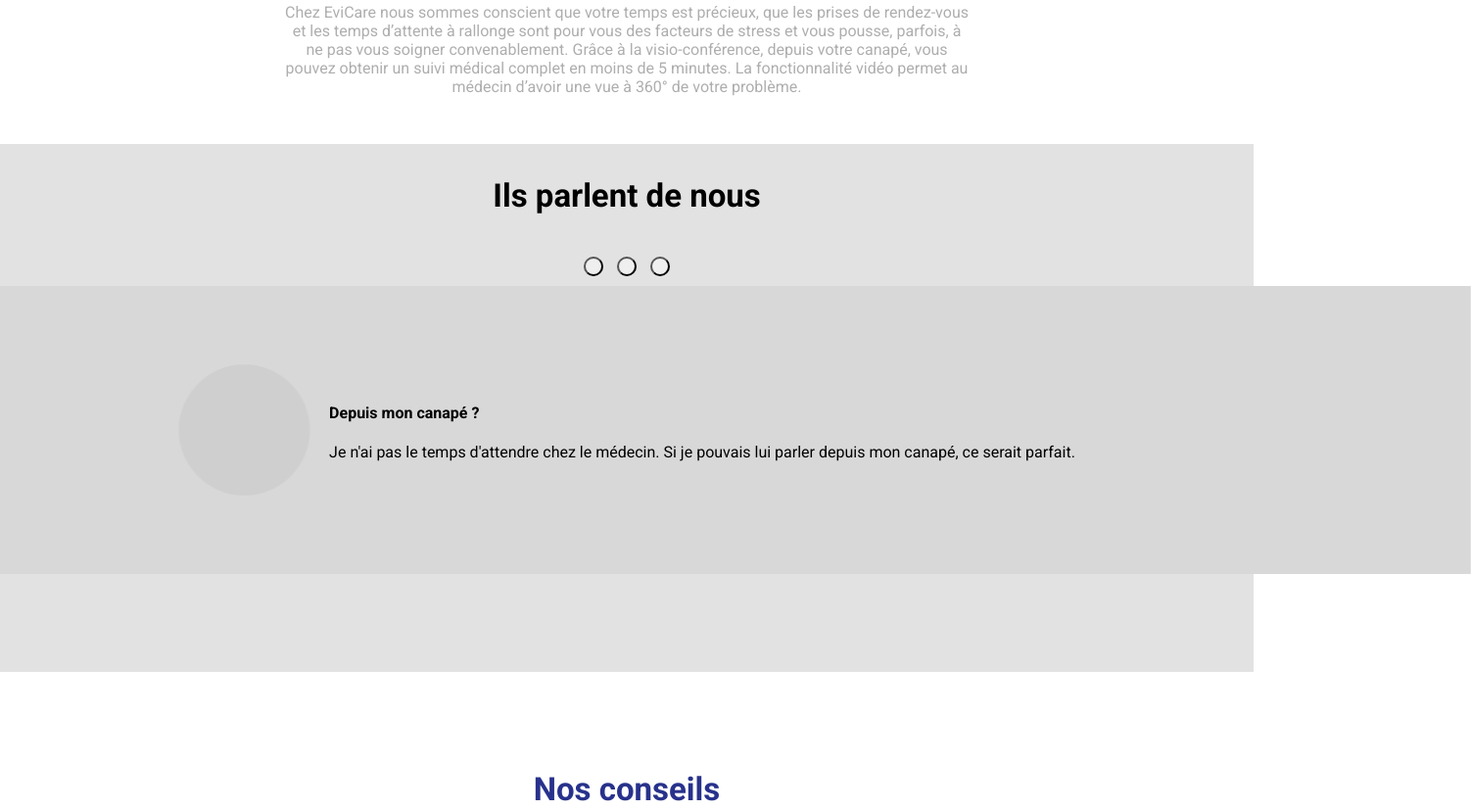
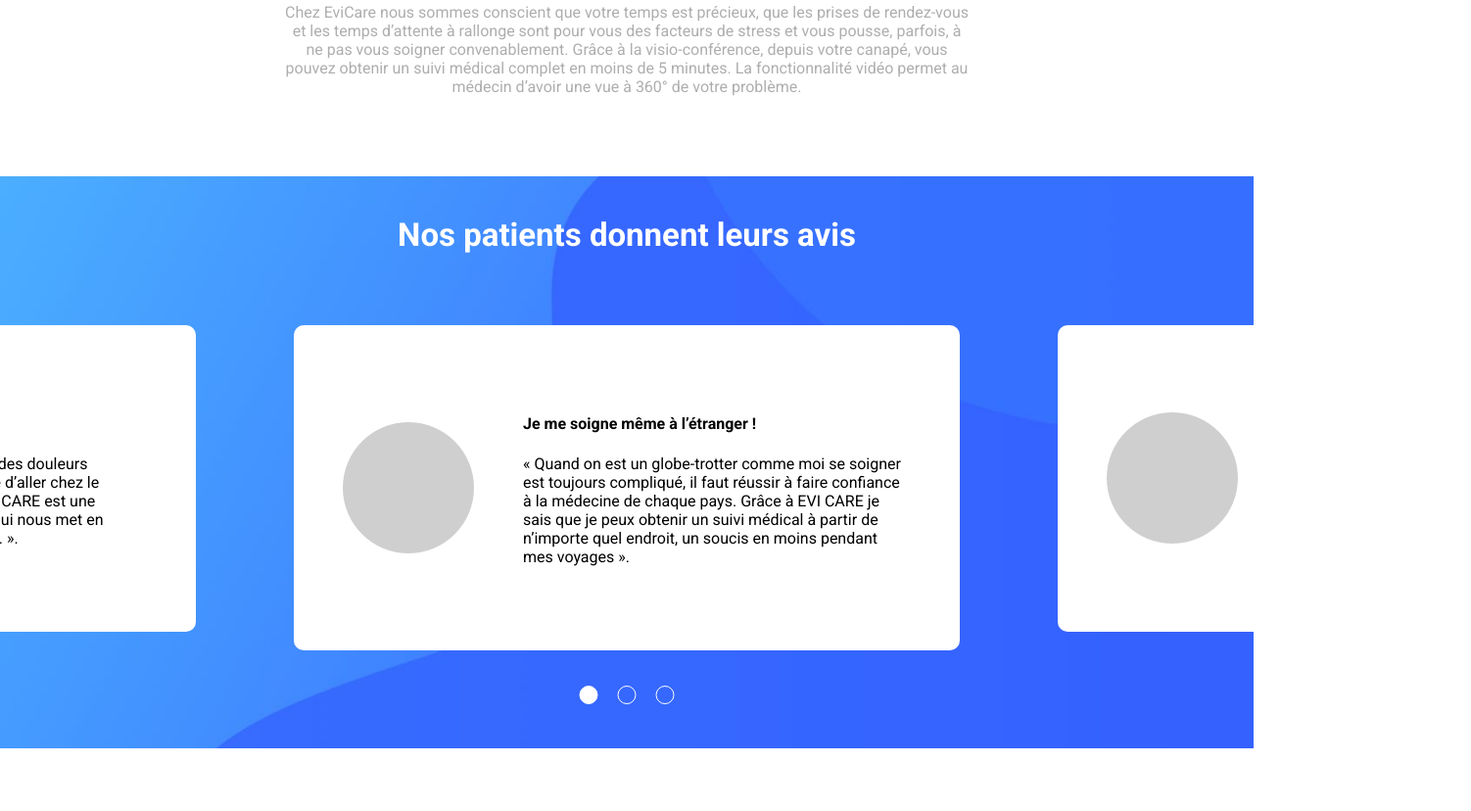
Before and after one commit to leovdw/EviCare, a website: page src/index.html in a window 1280 px wide. Shown: the part 1452-2280 px from the top of the page at 98% size, 1502 px wide, since content can reach past the window. Drawn offline with nearby package versions, Linux system fonts and the light colour scheme; files that its build step writes are made by us from their sources; files whose address does not match are found by name.

Commit message:
update dev

```diff
--- a/src/index.html
+++ b/src/index.html
@@ -6,7 +6,7 @@
     <meta http-equiv="X-UA-Compatible" content="ie=edge">
     <link rel="stylesheet" href="css/styles.css">
     <link href="https://fonts.googleapis.com/css?family=Roboto:400,500,700" rel="stylesheet">
-    <link rel="stylesheet" href="https://cdnjs.cloudflare.com/ajax/libs/tiny-slider/2.7.4/tiny-slider.css">
+    <link rel="stylesheet" type="text/css" href="//cdn.jsdelivr.net/npm/slick-carousel@1.8.1/slick/slick.css"/>
 
     <title>EviCare</title>
 </head>
@@ -156,32 +156,32 @@
     </div>
 
 
-        <section class="slider">
-          <h3>Ils parlent de nous</h3>
-          <div class="my-slider">
+        <div class="slider">
+          <h3>Nos patients donnent leurs avis</h3>
+          <div class="slide__wrap">
             <div class="slider__card">
               <img src="img/rond.png" alt="">
               <div>
-                <h4>Depuis mon canapé ?</h4>
-                <p>Je n'ai pas le temps d'attendre chez le médecin. Si je pouvais lui parler depuis mon canapé, ce serait parfait.</p>
+                <h4>Je me soigne même à l’étranger !</h4>
+                <p>« Quand on est un globe-trotter comme moi se soigner est toujours compliqué, il faut réussir à faire confiance à la médecine de chaque pays. Grâce à EVI CARE je sais que je peux obtenir un suivi médical à partir de n’importe quel endroit, un soucis en moins pendant mes voyages ».</p>
               </div>
             </div>
             <div class="slider__card">
               <img src="img/rond.png" alt="">
               <div>
-                <h4>Depuis mon canapé ? 2</h4>
-                <p>Je n'ai pas le temps d'attendre chez le médecin. Si je pouvais lui parler depuis mon canapé, ce serait parfait.</p>
+                <h4>Avant d’aller au travail</h4>
+                <p>«  Ce matin, mon enfant se plaignait d’un mal de ventre important, seulement je n’avais pas le temps d’aller chez le médecin, heureusement en 5 minutes sur EVI CARE, j’ai pu avoir un diagnostic et soigner mon enfant comme il fallait ».</p>
               </div>
             </div>
             <div class="slider__card">
               <img src="img/rond.png" alt="">
               <div>
-                <h4>Depuis mon canapé ? 3</h4>
-                <p>Je n'ai pas le temps d'attendre chez le médecin. Si je pouvais lui parler depuis mon canapé, ce serait parfait.</p>
+                <h4>J’obtiens des réponses facilement</h4>
+                <p>«  J’ai longtemps pris sur moi pour des douleurs récurrentes car je n’avais pas envie d’aller chez le médecin, maintenant c’est fini. EVI CARE est une application simple d’utilisation et qui nous met en relation avec des médecins fiables.  ».</p>
               </div>
             </div>
           </div>
-        </section>
+        </div>
 
     <div class="section-advices display_patient" id="advices">
       <h2>Nos conseils</h2>
@@ -290,15 +290,25 @@
                 </div>
                 <div>
                     <h3>EVICARE</h3>
-                    <p>Ne restez plus sans réponse fiable sur votre santé ! EviCare est une application de télé-consultation confidentielle qui vous mets en relation, immédiatement, avec des médecins et spécialistes qualifiés disponibles 7j/7 et 24h/24, où que vous soyez en France ou à l’étranger. </p>
+                    <!-- <p>Ne restez plus sans réponse fiable sur votre santé ! EviCare est une application de télé-consultation confidentielle qui vous mets en relation où que vous soyez en France ou à l’étranger. </p> -->
                 </div>
 
+            </div>
+            <div class="footer__core--item-three">
+              <div class="logo">
+
+              </div>
+              <h4>par EviCare</h1>
             </div>
         </section>
     </footer>
 
 </body>
 
-<script src="https://cdnjs.cloudflare.com/ajax/libs/tiny-slider/2.7.4/min/tiny-slider.js"></script>
+<script
+  src="https://code.jquery.com/jquery-3.3.1.min.js"
+  integrity="sha256-FgpCb/KJQlLNfOu91ta32o/NMZxltwRo8QtmkMRdAu8="
+  crossorigin="anonymous"></script>
+<script type="text/javascript" src="https://cdn.jsdelivr.net/npm/slick-carousel@1.8.1/slick/slick.min.js"></script>
 <script type="text/javascript" src="js/script.js"></script>
 </html>
--- a/src/js/script.js
+++ b/src/js/script.js
@@ -63,11 +63,26 @@
 
 
 
-var slider = tns({
-  container: '.my-slider',
-  items: 1,
-  slideBy: 'page',
-  // gutter: 80,
-  nav: true,
-  controls: false
+$('.slide__wrap').slick({
+  slidesToShow: 1,
+  slidesToScroll: 1,
+  autoplay: false,
+  dots : true,
+  centerMode: true,
+  centerPadding: '250px',
+  arrows: false,
+  responsive: [
+   {
+     breakpoint: 1113,
+     settings: {
+       centerPadding: '40px',
+     }
+   },
+   {
+     breakpoint: 824,
+     settings: {
+       centerPadding: '0px',
+     }
+   }
+ ]
 });
--- a/src/scss/footer.scss
+++ b/src/scss/footer.scss
@@ -1,4 +1,5 @@
 footer {
+
     .footer__core{
         display: flex;
         justify-content: space-around;
@@ -11,13 +12,23 @@
         padding: 40px 0;
         flex-wrap: wrap;
         background-color: #D8D8D8;
+
+        @media (max-width: 1050px) {
+            display: none;
+        }
     }
     .footer__core--item-one {
         display: flex;
         justify-content: center;
         align-items: center;
         width: 40%;
-        padding: 40px 0 75px 100px;
+        padding: 40px 0 75px 10px;
+        flex-wrap: wrap;
+
+        @media (max-width: 1050px) {
+            display: none;
+        }
+
         div{
             width: 50%;
         }
@@ -30,13 +41,19 @@
     }
     .footer__core--item-two {
         display: flex;
+        flex-wrap: wrap;
         justify-content: space-around;
         width: 80%;
-        padding: 40px 100px 10px 0;
+        padding: 40px 10px 10px 0;
+
+        @media (max-width: 1050px) {
+            display: none;
+        }
         div {
             display: flex;
             flex-direction: column;
-            width: 100%;
+            width: 20%;
+            min-width: 125px;
 
             p{
               font-size: 14px;
@@ -55,6 +72,30 @@
             padding-bottom: 15px;
             border-bottom: 2px solid #009688;
             width: 30px;
+            color: #28328C;
         }
     }
+
+    .footer__core--item-three {
+      display: none;
+      padding: 0 50px;
+      height: 80px;
+      .logo{
+        width: 50px;
+        height: 46px;
+        align-self: center;
+        margin-right: 10px;
+        background-image: url('../img/logo.svg');
+      }
+      h4{
+        align-self: center;
+        font-size: 18px;
+        font-weight: bold;
+      }
+      @media (max-width: 1050px) {
+          display: flex;
+          justify-content: center;
+      }
+    }
+
 }
--- a/src/scss/slider.scss
+++ b/src/scss/slider.scss
@@ -1,54 +1,92 @@
 .slider{
-    background-color: #E2E2E2;
+    background-image: url('../img/bg.jpg');
+    background-position: center;
+    background-repeat: no-repeat;
+    background-size: cover;
     padding-bottom: 100px;
+    position: relative;
     h3{
         text-align: center;
         font-size: 33px;
         font-weight: bold;
-    }
-    @media (max-width: 900px) {
-        display: none;
+        color: white;
+        padding-top: 40px;
+        padding-bottom: 40px;
     }
 
+
+
+    .slide__wrap{
+
+      .slider__card {
+          margin: 0 50px;
           display: flex;
-    align-items: center;
+          background-color: white;
+          padding: 70px 50px;
+          border-radius: 10px;
+
+          @media (max-width: 627px) {
+            padding: 30px;
+          }
+          @media (max-width: 627px) {
+              flex-direction: column;
               justify-content: center;
-    flex-direction: column;
-
-    .my-slider{
-        display: flex;
-        align-items: center;
-        justify-content: center;
-        .slider__card {
-            padding: 80px 60px;
-            width: 40px;
+          }
       }
       div{
-            background-color: #D8D8D8;
+          h4{
+            @media (max-width: 627px) {
+              text-align: center;
+            }
+          }
+
           img{
             width: 134px;
             height: 134px;
-                margin-right: 20px;
+            margin-right: 50px;
+            align-self: center;
+
+            @media (max-width: 627px) {
+                align-self: center;
+                margin-right: 0;
+                margin-bottom: 20px
             }
           }
         }
       }
 
-#tns1 > .tns-item {
+      .slick-dots{
+        position: absolute;
+        bottom: -55px;
+        padding: 0;
+        margin: 0;
         display: flex;
-    align-items: center;
-    justify-content: center;
+        left: 50%;
+        transform: translateX(-50%);
+
+        li{
+          width: 17px;
+          height: 17px;
+
+          border-radius: 50%;
+          list-style: none;
+          margin-right: 20px;
+          cursor: pointer;
+          border: 1px solid white;
+          background-color: transparent;
+          transition: 1s ease all;
+
+          &.slick-active{
+            background-color: white;
           }
 
-.tns-nav{
-    display: flex;
-    align-items: center;
-    justify-content: center;
+          &:last-child{
+            margin-right: 0;
           }
 
-.tns-outer [aria-controls], .tns-outer [data-action]{
-    width: 20px;
-    height: 20px;
-    border-radius: 20px;
-    margin: 10px 7px;
+          button{
+            display: none;
           }
+        }
+      }
+}
```
Also changed, not shown: dist/css/styles.css, dist/index.html, dist/js/script.js, 2 other files. Lines whose indentation alone changed are shown as unchanged.
